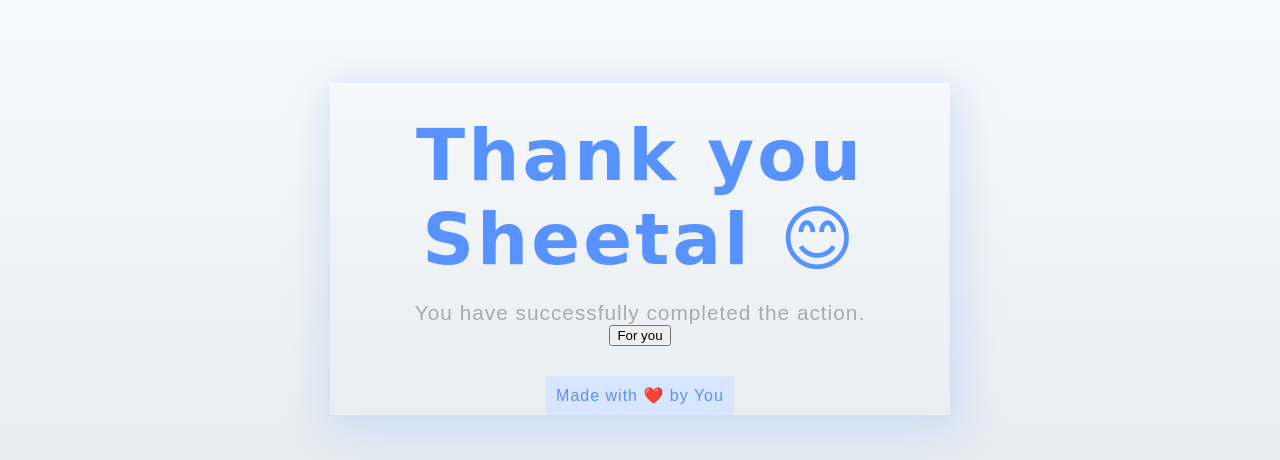
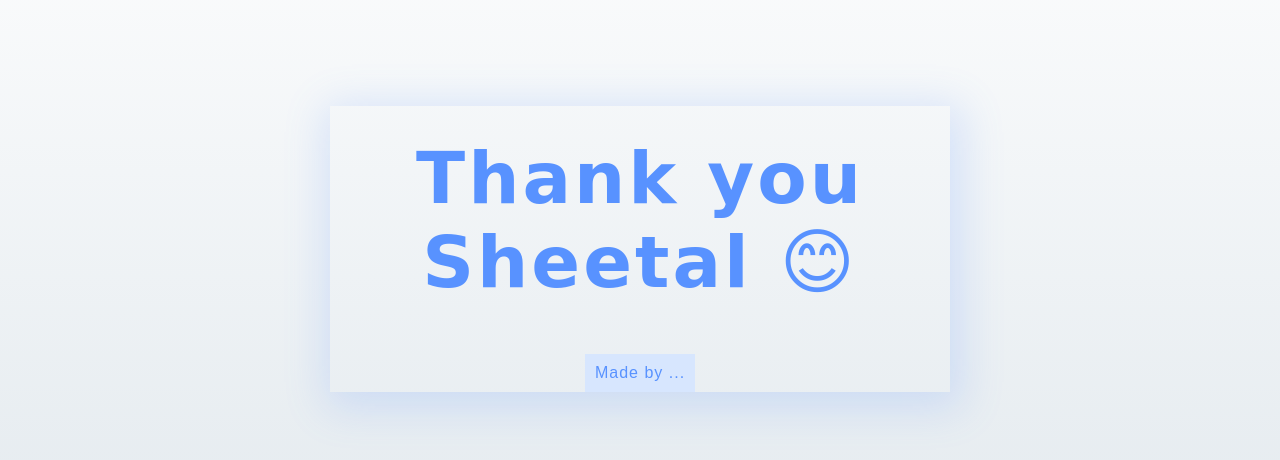
Before and after one commit to Samir2129/bia, a plain HTML site: page index.html in a window 1280 px wide. Shown: the part 176-636 px from the top of the page. Drawn offline with Linux system fonts and the light colour scheme.

Commit message:
Update index.html

```diff
--- a/index.html
+++ b/index.html
@@ -107,11 +107,10 @@
     <div class="wrapper-1">
       <div class="wrapper-2">
         <h1>Thank you Sheetal 😊</h1>
-        <p>You have successfully completed the action.</p>
-        <button class="For you" onclick="https://www.google.com/imgres?q=friends&imgurl=https%3A%2F%2Fwww.southernliving.com%2Fthmb%2F6fRevXNalqdisD_6bza_Ggquw4E%3D%2F1500x0%2Ffilters%3Ano_upscale()%3Amax_bytes(150000)%3Astrip_icc()%2FSL-FRIENDSHIP-QUOTE_02copy2-11e94c66ab614d9ba49084051ebe670b.jpg&imgrefurl=https%3A%2F%2Fwww.southernliving.com%2Fculture%2Fbest-friend-quotes&docid=k2uay6RSukcWtM&tbnid=WyNOY_6CF6n9aM&vet=12ahUKEwiHxu-8zvWMAxWNwTgGHe6FA6AQM3oECBsQAA..i&w=1500&h=1000&hcb=2&ved=2ahUKEwiHxu-8zvWMAxWNwTgGHe6FA6AQM3oECBsQAA">For you</button>
+
       </div>
       <div class="footer-like">
-        <p>Made with ❤️ by You</p>
+        <p>Made by ...</p>
       </div>
     </div>
   </div>
```
